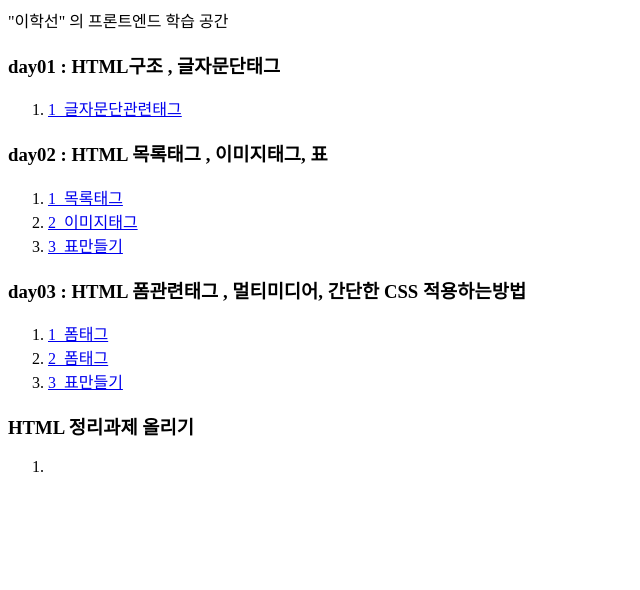
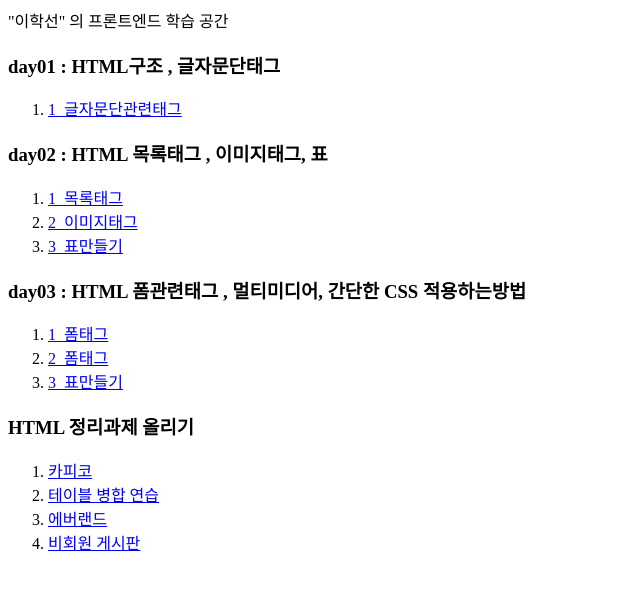
Before and after one commit to gkrtjs/---UIUX, a plain HTML site: page index.html in a window 1280 px wide. Shown: the whole page, without its empty margins (0-640 px from the left). Drawn offline with Linux system fonts and the light colour scheme.

Commit message:
20240211

```diff
--- a/index.html
+++ b/index.html
@@ -32,7 +32,10 @@
 
 <h3> HTML 정리과제 올리기 </h3>
 <ol>
-    <li> <a href="정리과제1"</a></li>
+    <li> <a href="과제/1_카피코.html">카피코</a></li>
+    <li> <a href="과제/2_테이블 병합 연습.html">테이블 병합 연습</a></li>
+    <li> <a href="과제/3_에버랜드.html">에버랜드</a></li>
+    <li> <a href="과제/4_비회원 게시판.html">비회원 게시판</a></li>
 </ol>
 <!--
     1.<li>
```
